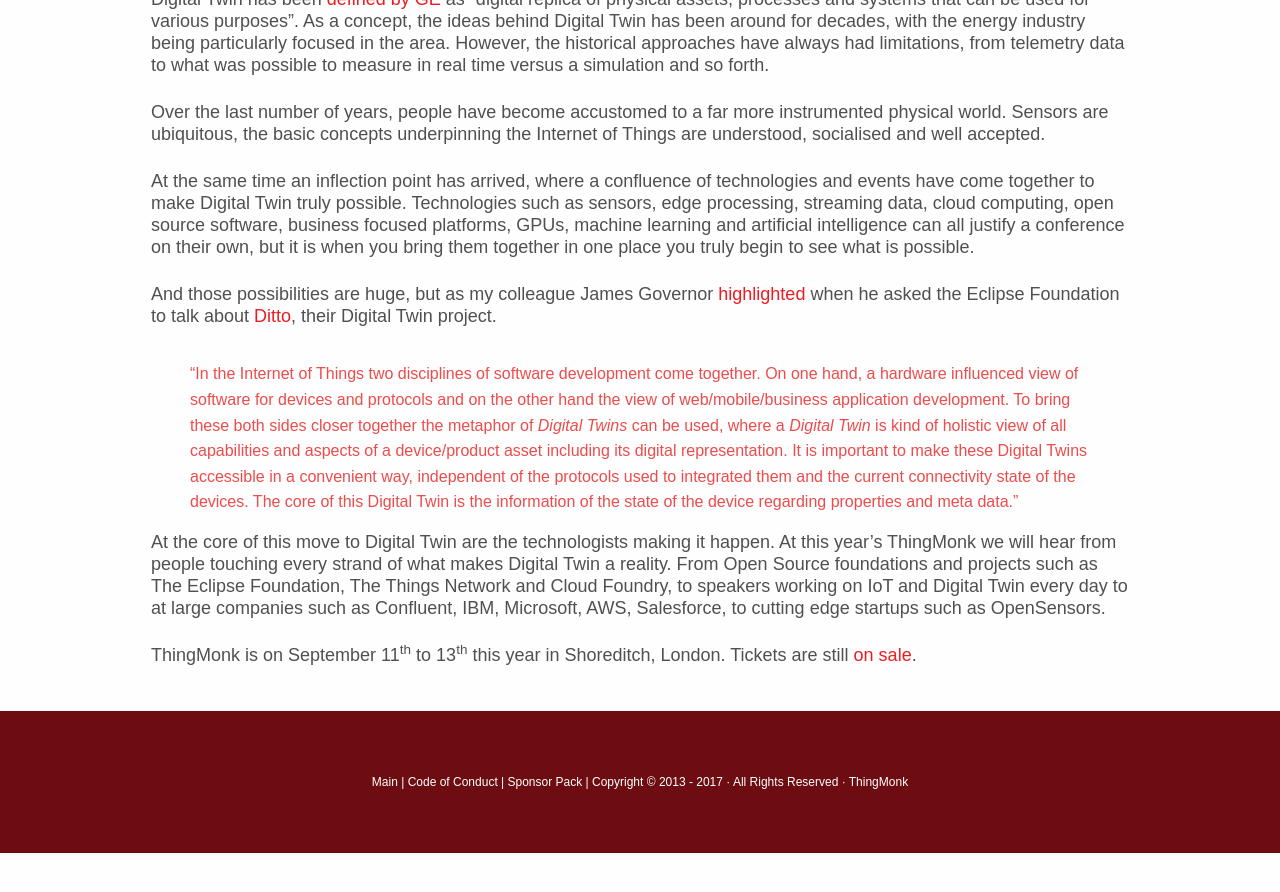
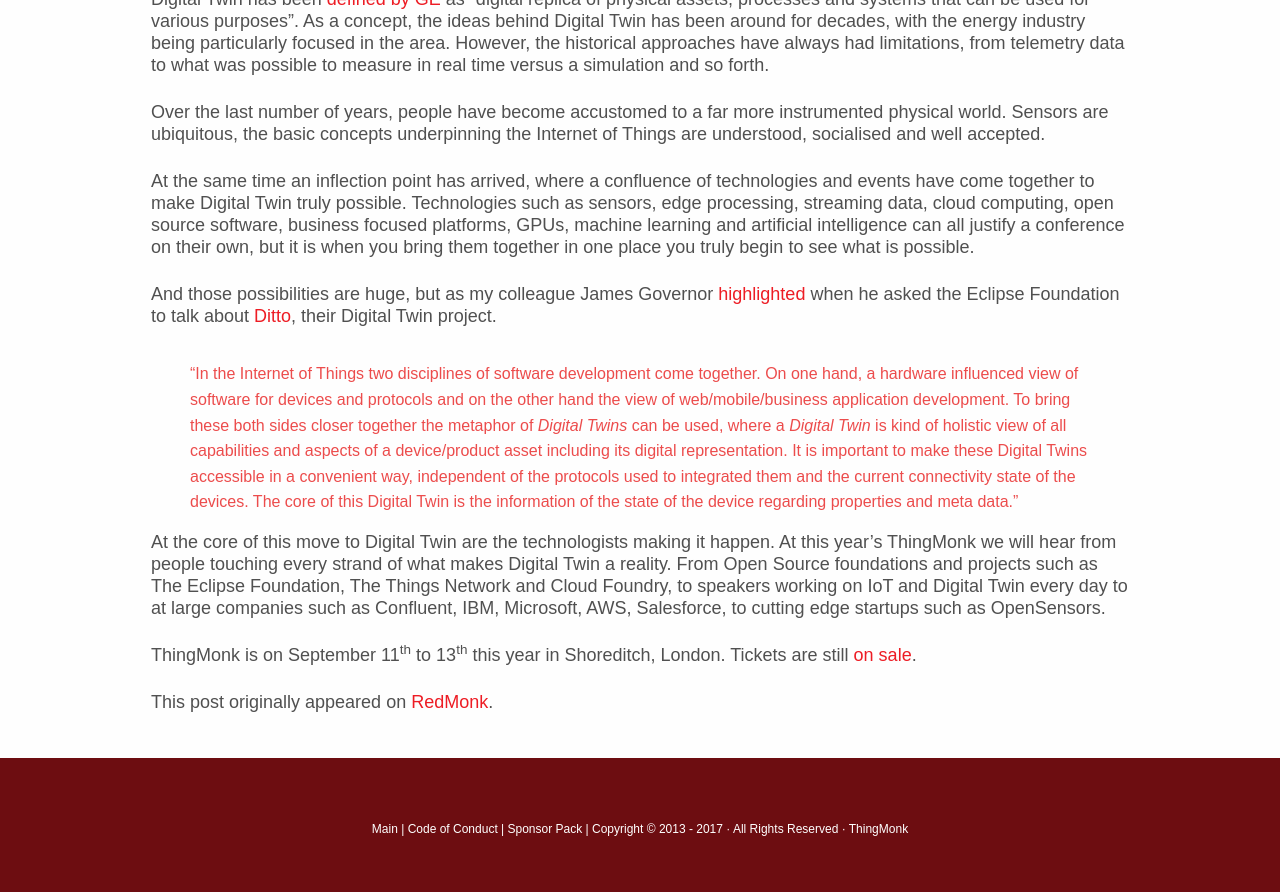
Before and after one commit to thingmonk/thingmonk.github.io, a Jekyll site: the page built from _posts/2017-07-28-digital-twin-at-thingmonk.md, in a window 1280 px wide and 900 px high, scrolled down 889 px. Shown: the top 892 px of the window. Built offline with Jekyll 4.4.1, drawn with Linux system fonts in a browser that asks for light colours; before the commit the page ends 1742 px from its top, so only the background shows below that.

Commit message:
Post attribution

```diff
--- a/_posts/2017-07-28-digital-twin-at-thingmonk.md
+++ b/_posts/2017-07-28-digital-twin-at-thingmonk.md
@@ -25,3 +25,5 @@
 At the core of this move to Digital Twin are the technologists making it happen. At this year’s ThingMonk we will hear from people touching every strand of what makes Digital Twin a reality. From Open Source foundations and projects such as The Eclipse Foundation, The Things Network and Cloud Foundry, to speakers working on IoT and Digital Twin every day to at large companies such as Confluent, IBM, Microsoft, AWS, Salesforce, to cutting edge startups such as OpenSensors.
 <p>
 ThingMonk is on September 11<sup>th</sup> to 13<sup>th</sup> this year in Shoreditch, London. Tickets are still <a href="https://www.eventbrite.co.uk/e/thingmonk-2017-tickets-31876851521">on sale</a>.
+<p>
+This post originally appeared on <a href="https://redmonk.com/fryan/2017/07/28/the-era-of-the-digital-twin/">RedMonk</a>.
```
